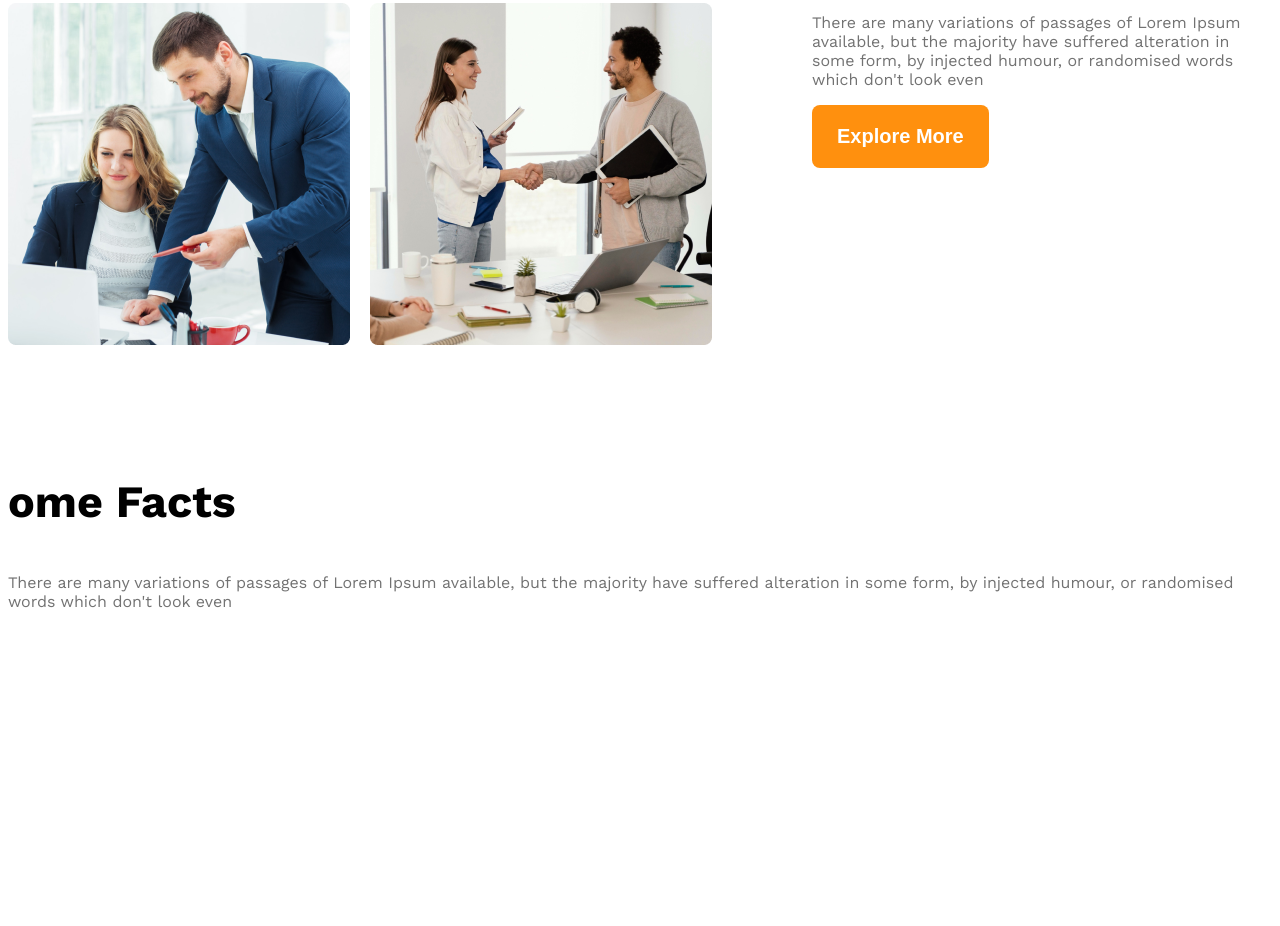
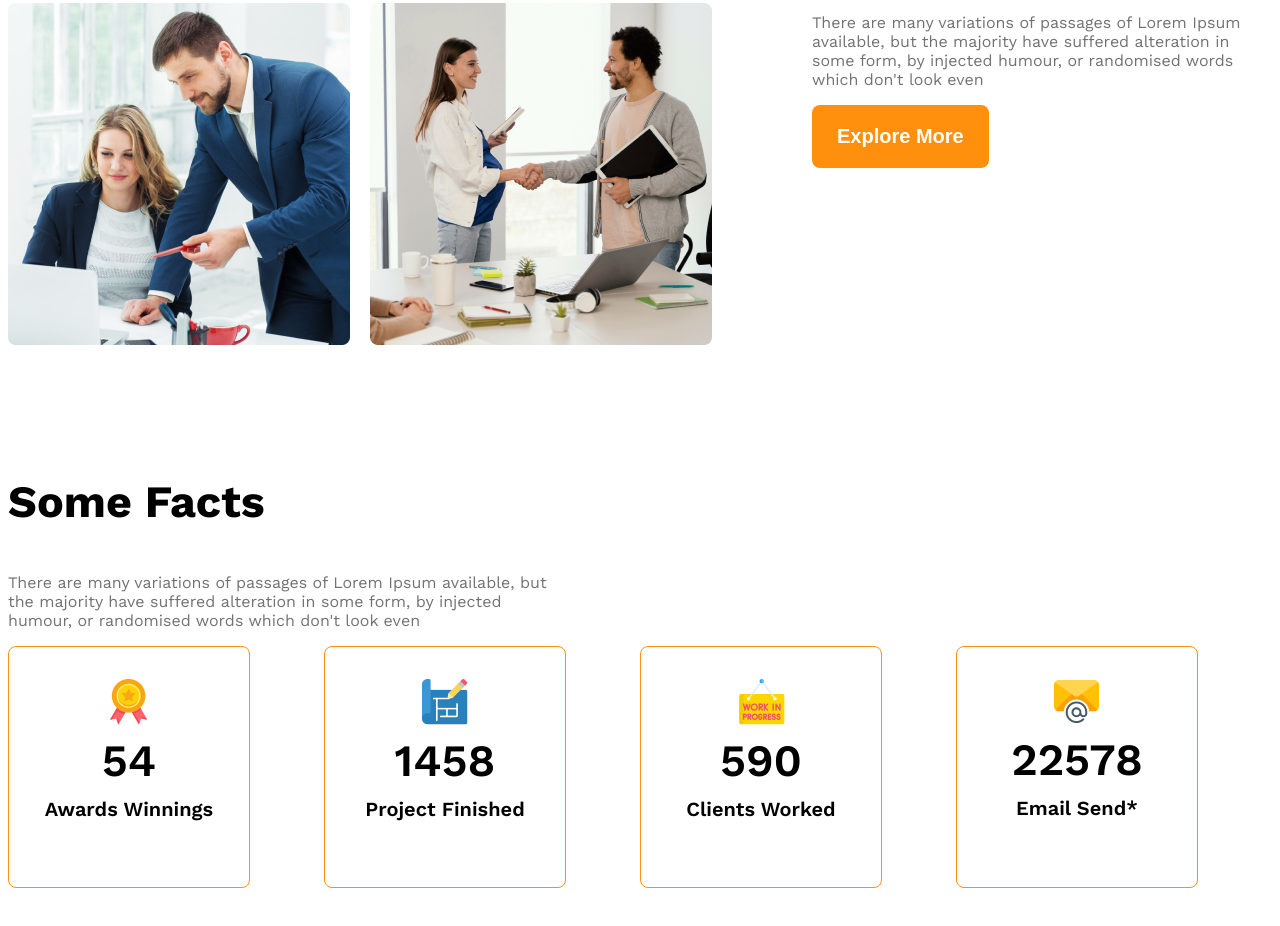
Before and after one commit to AlMojahid/g3-architcets-website, a plain HTML site: page index.html in a window 1280 px wide. Shown: the part 1759-2685 px from the top of the page. Before the commit the page ends 2658 px from the top, so only its background shows below. Drawn offline with nearby package versions, Linux system fonts and the light colour scheme.

Commit message:
Some Facts

```diff
--- a/index.html
+++ b/index.html
@@ -47,30 +47,38 @@
         </section>
         <!-- features will enjoy -->
          <section>
-            <h3 class="section-title">ome Facts</h3>
-            <p class="text-light-gray">There are many variations of passages of Lorem Ipsum available, but the majority have suffered alteration in some form, by injected humour, or randomised words which don't look even</p>
+            <h3 class="section-title">Some Facts</h3>
+            <p class="text-light-gray fact-description">There are many variations of passages of Lorem Ipsum available, but the majority have suffered alteration in some form, by injected humour, or randomised words which don't look even</p>
             <div class="facts-container">
-                <!-- .fact*4>img.fact-icon+h4.fact-number+h5.fact-name -->
-                  <div class="fact">
-                    <img src="" alt="" class="fact-icon">
-                    <h4 class="fact-number"></h4>
-                    <h5 class="fact-name"></h5>
-                  </div>
-                  <div class="fact">
-                    <img src="" alt="" class="fact-icon">
-                    <h4 class="fact-number"></h4>
-                    <h5 class="fact-name"></h5>
-                  </div>
-                  <div class="fact">
-                    <img src="" alt="" class="fact-icon">
-                    <h4 class="fact-number"></h4>
-                    <h5 class="fact-name"></h5>
-                  </div>
-                  <div class="fact">
-                    <img src="" alt="" class="fact-icon">
-                    <h4 class="fact-number"></h4>
-                    <h5 class="fact-name"></h5>
-                  </div>
+                <!-- .fact-card*4>img.fact-icon+h4.fact-number+h5.fact-name  -->
+                <div class="fact-card display-flex">
+                    <div>
+                        <img src="images/icons/ribon.png" alt="" class="fact-icon">
+                    <h4 class="fact-number">54</h4>
+                    <h5 class="fact-name">Awards Winnings</h5>
+                    </div>
+                </div>
+                <div class="fact-card display-flex">
+                <div>
+                    <img src="images/icons/projects.png" alt="" class="fact-icon">
+                    <h4 class="fact-number">1458</h4>
+                    <h5 class="fact-name">Project Finished</h5>
+                </div>
+                </div>
+                <div class="fact-card display-flex">
+                   <div>
+                     <img src="images/icons/customers.png" alt="" class="fact-icon">
+                    <h4 class="fact-number">590</h4>
+                    <h5 class="fact-name">Clients Worked</h5>
+                   </div>
+                </div>
+                <div class="fact-card display-flex">
+                    <div>
+                        <img src="images/icons/email.png" alt="" class="fact-icon">
+                    <h4 class="fact-number">22578</h4>
+                    <h5 class="fact-name">Email Send*</h5>
+                    </div>
+                </div>
             </div>
          </section>
          <!-- some facts -->
--- a/styles/architcets.css
+++ b/styles/architcets.css
@@ -119,6 +119,38 @@
     font-weight: 500;
 }
 
+/* some facts related styles */
+.facts-container{
+    display: grid;
+    grid-template-columns: repeat(4, 1fr);
+}
+.fact-card{
+    border: 1px solid #ff900e;
+    width: 240px;
+    height: 240px;
+    border-radius: 8px;
+    text-align: center;
+    align-items: center;
+    justify-content: center;
+}
+
+.fact-number{
+    font-size: 2.8rem;
+    font-weight: 600;
+    margin-top: 5px;
+    margin-bottom: 10px;
+}
+
+.fact-name{
+    font-size: 1.25rem;
+    font-weight: 600;
+    margin-top: 10px;
+}
+
+.fact-description{
+    max-width: 540px;
+}
+
 /* responsive media query */
 @media screen and (max-width: 576px) {
     .navbar,
```
